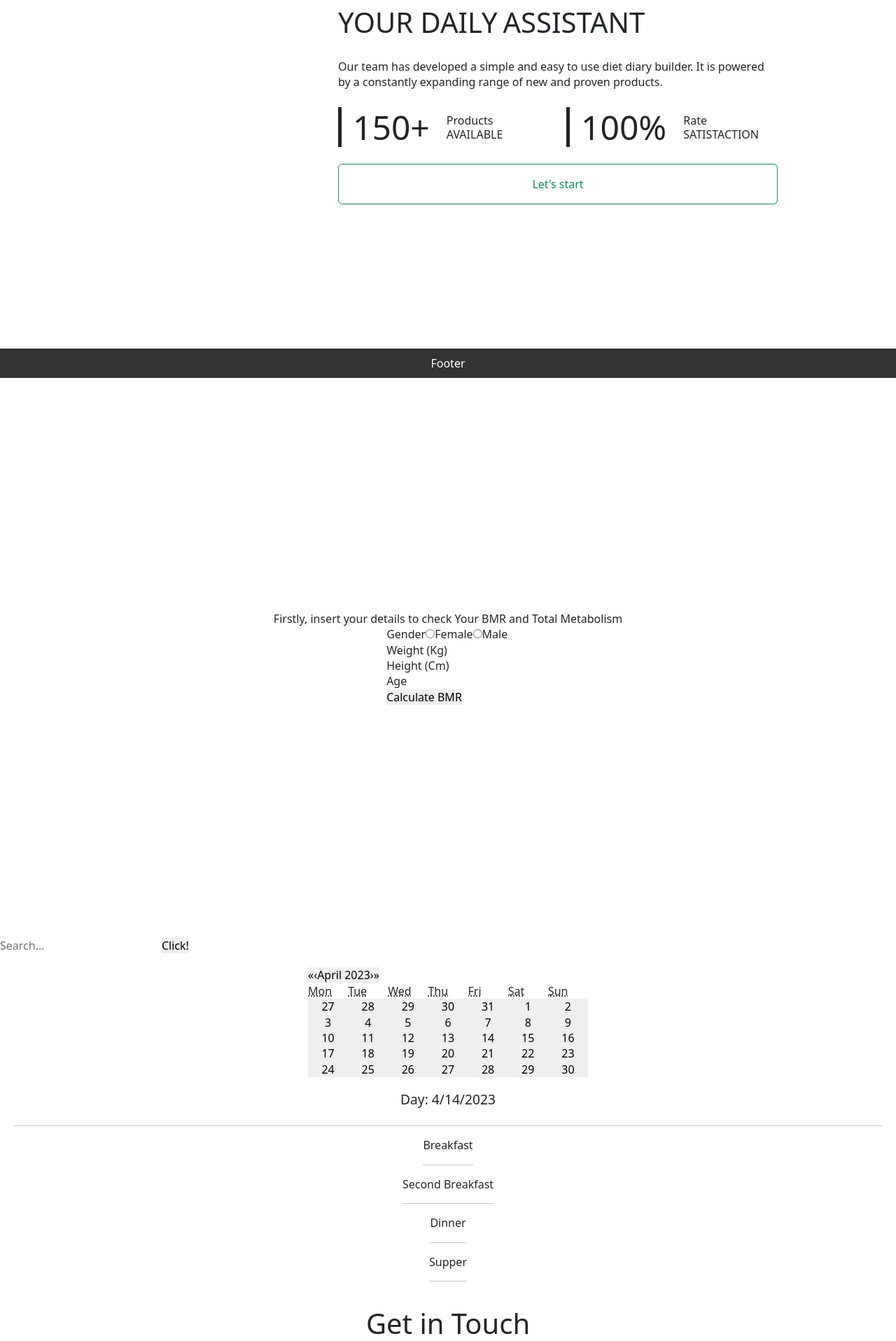
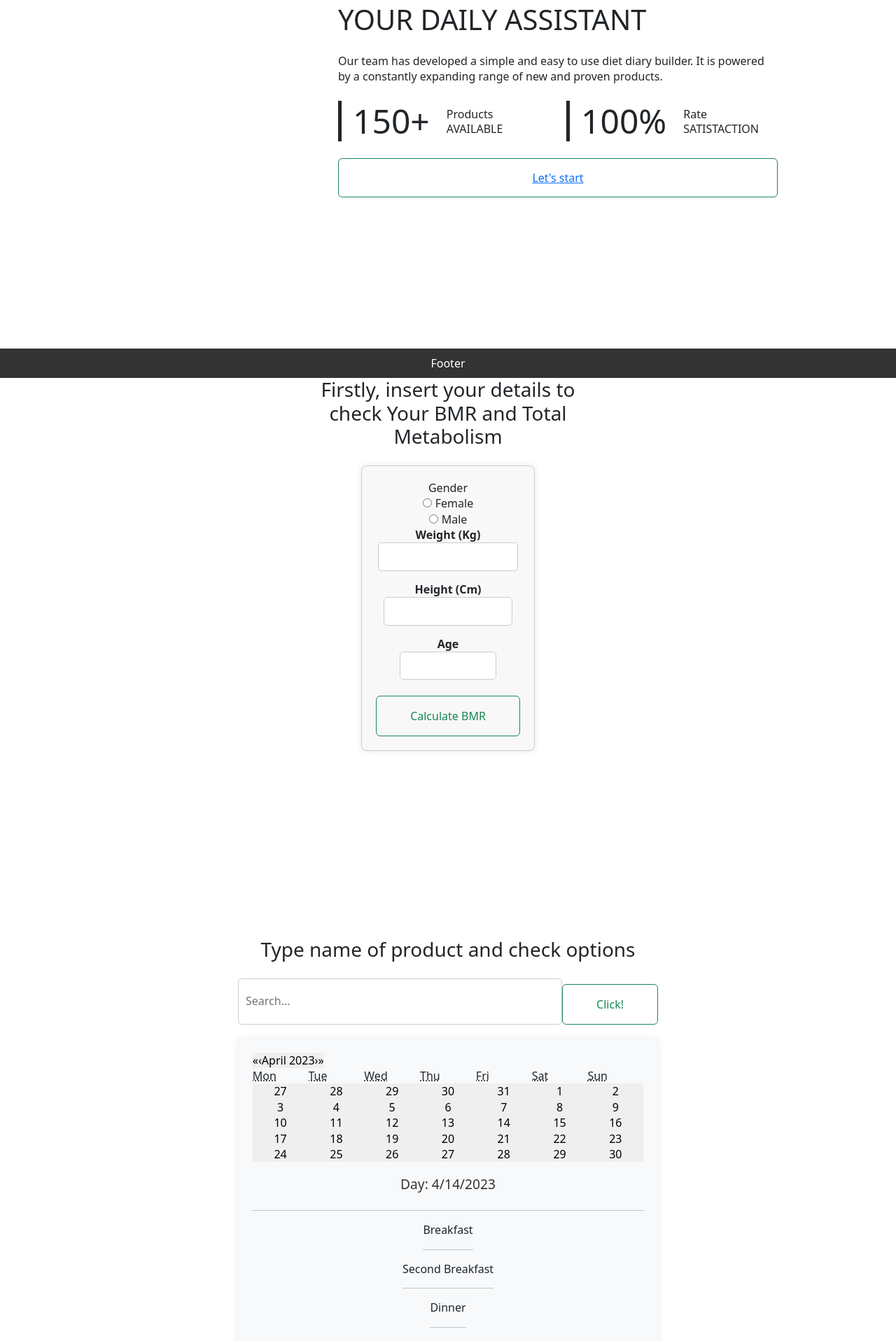
Before and after one commit to PatrycjaBochnak/ATuFit, a React (Create React App) app: page / in a window 1280 px wide. Shown: the part 260-2176 px from the top of the page at 70% size. Built offline with nearby package versions, Linux system fonts and the light colour scheme.

Commit message:
building style

```diff
--- a/src/components/CalculatorBMR.jsx
+++ b/src/components/CalculatorBMR.jsx
@@ -115,7 +115,7 @@ class CalculatorBMR extends Component {
     const fixedResultNumber = finalResultNumber.toFixed(0);
 
     let resultAct;
-    if (this.state.bmr && this.state.step === 2) {
+    if (this.state.bmr && this.state.flag === true) {
       resultAct = (
         <div className="result-TDEE">
           Your total metabolism is: {fixedResultNumber} calories
@@ -132,17 +132,14 @@ class CalculatorBMR extends Component {
     return (
       <>
         <div className="calculator-BMR">
-          <div className="calculator-text">
-            <span>
+            <h1 className="d-flex justify-content-center col-md-4 mb-4 fs-3">
               Firstly, insert your details to check Your BMR and Total
               Metabolism
-            </span>
-          </div>
+            </h1>
           <div id="bmrcalc">
             <div className="form">
               {error}
-              <div className="input-gender">
-                <label className="label">Gender</label>
+                <label className="input-gender">Gender</label>
                 <label>
                   <input
                     type="radio"
@@ -165,7 +162,6 @@ class CalculatorBMR extends Component {
                   />
                   Male
                 </label>
-              </div>
               <div className="input-weight">
                 <label className="label">Weight (Kg)</label>
                 <input
@@ -204,11 +200,12 @@ class CalculatorBMR extends Component {
               </div>
               <button
                 type="button"
-                className="buttonBMR"
+                className="btn btn-outline-success py-3 px-5 mt-2 font-weight-bold d-flex justify-content-center buttonBMR"
                 onClick={() => this.calculateBMR()}
               >
                 Calculate BMR
               </button>
+
               {result}
 
               {a == true && (
@@ -234,12 +231,12 @@ class CalculatorBMR extends Component {
                     </select>
                   </div>
                   <button
-                    type="button"
-                    className="buttonTDEE"
+                    className="btn btn-outline-success py-3 px-5 mt-2 font-weight-bold d-flex justify-content-center"
                     onClick={() => this.calculateFinalResult()}
                   >
                     Calculate TDEE
                   </button>
+
                   {resultAct}
                 </div>
               )}
--- a/src/components/Contact.jsx
+++ b/src/components/Contact.jsx
@@ -6,7 +6,9 @@ const Contact = () => {
   return (
     <>
       <div className="contact">
-    <h1>Get in Touch</h1>
+      <h1 className="d-flex justify-content-center mb-4 fs-3">
+              Get in touch
+            </h1>
         <p>Feel free to reach out! Whether you have a question, want to collaborate or just say hi, I'll be happy to chat.</p>
         <div id="content" className="social-media-icons">
           <div className="ig">
--- a/src/components/HomePage.jsx
+++ b/src/components/HomePage.jsx
@@ -1,68 +1,63 @@
 import React from "react";
 import "../styles/HomePage.css";
+import NavButtons from "../components/NavButtons";
 
 function HomePage() {
   return (
     <>
       <div className="home-page">
-        <div class="container-xxl py-5">
-          <div class="row g-1 align-items-center">
-            <div class="d-flex justify-content-center">
-              <div class="col-lg-3">
-                <div class="row g-6">
-                  <div class="col-3 text-start"></div>
-                  <div class="col-3 text-end salad1 rounded w-25"></div>
-                </div>
+        <div className="container-xxl py-5">
+          <div className="row g-1 align-items-center">
+            <div className="d-flex justify-content-center">
+              <div className="col-lg-3">
               </div>
-              <div class="col-lg-6">
-                <h5 class="section-title ff-secondary text-start text-muted fw-normal">
+              <div className="col-lg-6">
+                <h5 className="section-title ff-secondary text-start text-muted fw-normal">
                   ATUFIT
                 </h5>
-                <h1 class="mb-4">
-                  YOUR DAILY<i class="fa fa-utensils text-primary me-2"></i>
-                  ASSISTANT
-                </h1>
-                <p class="mb-4">
+                <h1 className="mb-4">YOUR DAILY ASSISTANT</h1>
+                <p className="mb-4">
                   Our team has developed a simple and easy to use diet diary
                   builder. It is powered by a constantly expanding range of new
                   and proven products.
                 </p>
-                <div class="row g-4 mb-4">
-                  <div class="col-sm-6">
-                    <div class="d-flex align-items-center border-start border-5 border-dark px-3">
+                <div className="row g-4 mb-4">
+                  <div className="col-sm-6">
+                    <div className="d-flex align-items-center border-start border-5 border-dark px-3">
                       <h1
-                        class="flex-shrink-0 display-5 text-dark mb-0"
+                        className="flex-shrink-0 display-5 text-dark mb-0"
                         data-toggle="counter-up"
                       >
                         150+
                       </h1>
-                      <div class="ps-4">
-                        <p class="mb-0">Products</p>
-                        <h6 class="text-uppercase mb-0">Available</h6>
+                      <div className="ps-4">
+                        <p className="mb-0">Products</p>
+                        <h6 className="text-uppercase mb-0">Available</h6>
                       </div>
                     </div>
                   </div>
-                  <div class="col-sm-6">
-                    <div class="d-flex align-items-center border-start border-5 border-dark px-3">
+                  <div className="col-sm-6">
+                    <div className="d-flex align-items-center border-start border-5 border-dark px-3">
                       <h1
-                        class="flex-shrink-0 display-5 text-dark mb-0"
+                        className="flex-shrink-0 display-5 text-dark mb-0"
                         data-toggle="counter-up"
                       >
                         100%
                       </h1>
-                      <div class="ps-4">
-                        <p class="mb-0">Rate</p>
-                        <h6 class="text-uppercase mb-0">Satistaction</h6>
+                      <div className="ps-4">
+                        <p className="mb-0">Rate</p>
+                        <h6 className="text-uppercase mb-0">Satistaction</h6>
                       </div>
                     </div>
                   </div>
                 </div>
-                < p
-                  class="btn btn-outline-success py-3 px-5 mt-2 font-weight-bold d-flex justify-content-center"
+                <p
+                  className="btn btn-outline-success py-3 px-5 mt-2 font-weight-bold d-flex justify-content-center"
                   to="/calculator"
                 >
-                  Let's start
-                  </p>
+                  {" "}
+                  <NavButtons source="calculator-BMR" linkName="Let's start" />
+                </p>
               </div>
             </div>
           </div>
--- a/src/components/ListResult.jsx
+++ b/src/components/ListResult.jsx
@@ -1,4 +1,5 @@
 import React from "react";
+import "../styles/ListResult.css";
 
 function ListResult(props) {
   return (
--- a/src/components/Searcher.jsx
+++ b/src/components/Searcher.jsx
@@ -1,5 +1,6 @@
 import React from "react";
 import axios from "axios";
+import "../styles/Searcher.css";
 
 class Searcher extends React.Component {
   state = {};
@@ -35,6 +36,9 @@ class Searcher extends React.Component {
   render() {
     return (
       <div className="searcher">
+            <h1 className="d-flex justify-content-center mb-4 fs-3">
+              Type name of product and check options
+            </h1>
         <div className="search-field">
           <input
             type="text"
@@ -42,7 +46,7 @@ class Searcher extends React.Component {
             name="search"
             onChange={this.onInputchange}
           />
-          <button className="clicker" type="submit" onClick={() => this.view()}>
+          <button className="btn btn-outline-success py-3 px-5 mt-2 font-weight-bold d-flex justify-content-center" type="submit" onClick={() => this.view()}>
             Click!<i className="fa fa-search"></i>
           </button>
         </div>
@@ -91,7 +95,7 @@ class Searcher extends React.Component {
                       >
                         <option value={"choose part of day"}>Choose</option>
                         <option value={"breakfast"}>Breakfast</option>
-                        <option value={"second-breakfast"}>
+                        <option value={"secondbreakfast"}>
                           Second Breakfast
                         </option>
                         <option value={"dinner"}>Dinner</option>
--- a/src/styles/CalculatorBMR.css
+++ b/src/styles/CalculatorBMR.css
@@ -1,8 +1,101 @@
 .calculator-BMR {
+    min-height: 100vh;
+    display: flex;
+    flex-flow: column;
+    align-items: center;
+    text-align: center;
+  }
+
+  #bmrcalc {
+    max-width: 400px;
+    margin: 0 auto;
+    padding: 20px;
+    border: 1px solid #ccc;
+    border-radius: 8px;
+    background-color: #f8f8f8;
+    box-shadow: 0 0 10px rgba(0, 0, 0, 0.1);
+  }
+
+  .form {
     display: flex;
     flex-direction: column;
     align-items: center;
+  }
+
+  .label {
+    font-weight: bold;
+  }
+
+  .input-gender {
+    display: flex;
     justify-content: center;
-    min-height: 100vh;
-    overflow: hidden !important;
+    flex-flow: column;
   }
+  .input-gender label{
+    display: flex;
+    justify-content: flex-start;
+  }
+
+  .genderF,
+  .genderM {
+    margin-right: 5px;
+  }
+
+  .input-weight,
+  .input-height,
+  .input-age {
+    margin-bottom: 15px;
+  }
+
+  .weight,
+  .height,
+  .age {
+    width: 100%;
+    padding: 8px;
+    box-sizing: border-box;
+  }
+
+  .buttonBMR,
+  .buttonTDEE {
+    background-color: #3498db;
+    color: #fff;
+    border: none;
+    padding: 10px 15px;
+    font-size: 16px;
+    cursor: pointer;
+    margin-top: 15px;
+    border-radius: 4px;
+  }
+
+  .buttonBMR:hover,
+  .buttonTDEE:hover {
+    background-color: #2980b9;
+  }
+
+  .error {
+    color: #c0392b;
+    margin-bottom: 10px;
+  }
+
+  .result-BMR,
+  .result-TDEE {
+    font-size: 16px;
+    margin-top: 15px;
+  }
+
+  .workout {
+    display: flex;
+    flex-direction: column;
+    align-items: center;
+    margin-top: 20px;
+  }
+
+  .input-workout {
+    margin-bottom: 15px;
+  }
+
+  .activity {
+    width: 100%;
+    padding: 8px;
+    box-sizing: border-box;
+  }
--- a/src/styles/Calendar.css
+++ b/src/styles/Calendar.css
@@ -1,25 +1,31 @@
-/* Add this CSS to your stylesheet or in the same file */
+/* Calendar.css */
 
 .calendar-calories {
     display: flex;
     flex-direction: column;
     align-items: center;
-    margin: 20px;
+    max-width: 600px;
+    margin: 0 auto;
+    padding: 20px;
+    background-color: #f8f9fa;
+    border-radius: 10px;
+    box-shadow: 0 0 10px rgba(0, 0, 0, 0.1);
   }
 
   .calendar {
-    width: 100%;
-    max-width: 400px;
     margin-bottom: 20px;
   }
 
   .calendar-day {
-    font-size: 1.2rem;
+    font-size: 1.2em;
     margin-bottom: 10px;
+    color: #333;
   }
 
   hr {
+    border: 0;
+    height: 1px;
+    background-color: #ddd;
     width: 100%;
-    border: 1px solid #ccc;
-    margin-bottom: 20px;
+    margin: 15px 0;
   }
--- a/src/styles/Nav.css
+++ b/src/styles/Nav.css
@@ -17,6 +17,7 @@
   font-weight: 700;
 }
 .nav-items a {
+    cursor: pointer;
   position: relative;
   font-size: 18px;
   color: #fff;
@@ -35,12 +36,12 @@
   transition: 0.3s;
 }
 .nav-items a:hover::before {
-  cursor: pointer;
   color: #fff;
   width: 100%;
 }
 .login-items a {
   position: relative;
+  cursor: pointer;
   font-size: 18px;
   color: #fff;
   font-weight: 500;
@@ -58,7 +59,6 @@
   transition: 0.3s;
 }
 .login-items a:hover::before {
-  cursor: pointer;
   color: #fff;
   width: 100%;
 }
--- /dev/null
+++ b/src/styles/Searcher.css
@@ -0,0 +1,64 @@
+/* search-results CSS */
+.search-results {
+    margin-top: 20px;
+  }
+
+  .cal-macro-names {
+    display: flex;
+    justify-content: space-between;
+    font-weight: bold;
+    margin-bottom: 10px;
+  }
+
+  .cal-macro-names > div {
+    flex-basis: calc(20% - 10px);
+    text-align: center;
+  }
+
+  .row {
+    display: flex;
+    align-items: center;
+    margin-bottom: 10px;
+  }
+
+  hr {
+    width: 100%;
+    border: 0;
+    height: 1px;
+    background: #ddd;
+    margin: 5px 0;
+  }
+
+  /* search-field CSS */
+  .search-field {
+    display: flex;
+    justify-content: space-between;
+    margin-bottom: 20px;
+  }
+
+  input {
+    flex-grow: 1;
+    padding: 10px;
+    border: 1px solid #ccc;
+    border-radius: 5px;
+    margin-right: 10px;
+  }
+
+  .clicker {
+    background-color: #4caf50;
+    color: white;
+    border: none;
+    padding: 10px;
+    border-radius: 5px;
+    cursor: pointer;
+  }
+
+  .clicker i {
+    margin-left: 5px;
+  }
+
+  /* searcher CSS */
+  .searcher {
+    max-width: 600px;
+    margin: 0 auto;
+  }
```
Also changed, not shown: src/styles/ListResult.css (added, +25 -0 lines).
